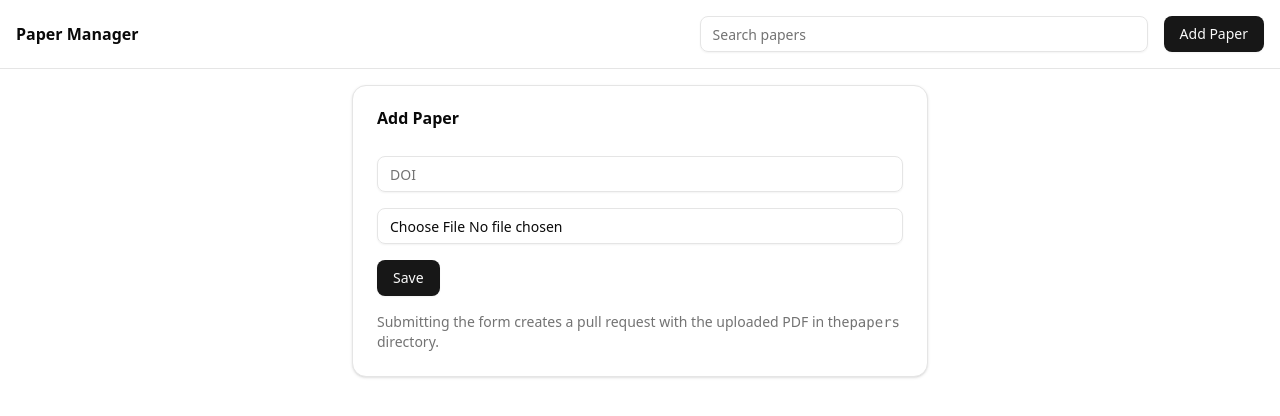
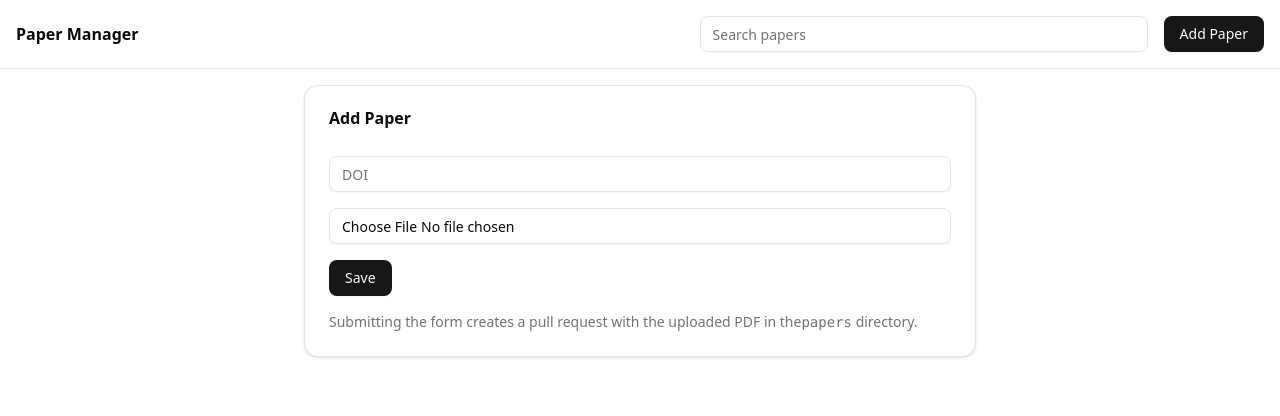
Before and after one commit to yoseio/giants, a Next.js app: page /papers/add in a window 1280 px wide. Shown: the top 416 px of the page. Built offline with nearby package versions, Linux system fonts and the light colour scheme.

Commit message:
Uniform container width (#17)

```diff
--- a/app/page.tsx
+++ b/app/page.tsx
@@ -17,7 +17,7 @@ export default async function Home() {
   const papers = await Promise.all(ids.map((id) => getPaper(id)));
 
   return (
-    <main className="p-4 space-y-6">
+    <main className="container mx-auto p-4 space-y-6">
       <Card className="max-w-2xl mx-auto">
         <CardHeader>
           <CardTitle>Standing on the Shoulders of Giants</CardTitle>
--- a/app/papers/[id]/page.tsx
+++ b/app/papers/[id]/page.tsx
@@ -14,8 +14,8 @@ export default async function PaperDetailPage({
   }
   const authors = paper.authors.map((a) => a.name).join(", ");
   return (
-    <main className="p-4 flex justify-center">
-      <Card className="w-full max-w-xl">
+    <main className="container mx-auto p-4">
+      <Card className="w-full max-w-2xl mx-auto">
         <CardHeader>
           <CardTitle>{paper.title}</CardTitle>
         </CardHeader>
--- a/app/papers/add/page.tsx
+++ b/app/papers/add/page.tsx
@@ -4,8 +4,8 @@ import { Button } from "@/components/ui/button";
 
 export default function AddPaperPage() {
   return (
-    <main className="p-4 flex justify-center">
-      <Card className="w-full max-w-xl">
+    <main className="container mx-auto p-4">
+      <Card className="w-full max-w-2xl mx-auto">
         <CardHeader>
           <CardTitle>Add Paper</CardTitle>
         </CardHeader>
--- a/app/search/page.tsx
+++ b/app/search/page.tsx
@@ -24,8 +24,8 @@ export default async function SearchPage({
   const results = await searchPapers(query);
 
   return (
-    <main className="p-4">
-      <Card>
+    <main className="container mx-auto p-4">
+      <Card className="max-w-2xl mx-auto">
         <CardHeader>
           <CardTitle>{`Search results for "${query}"`}</CardTitle>
         </CardHeader>
```
